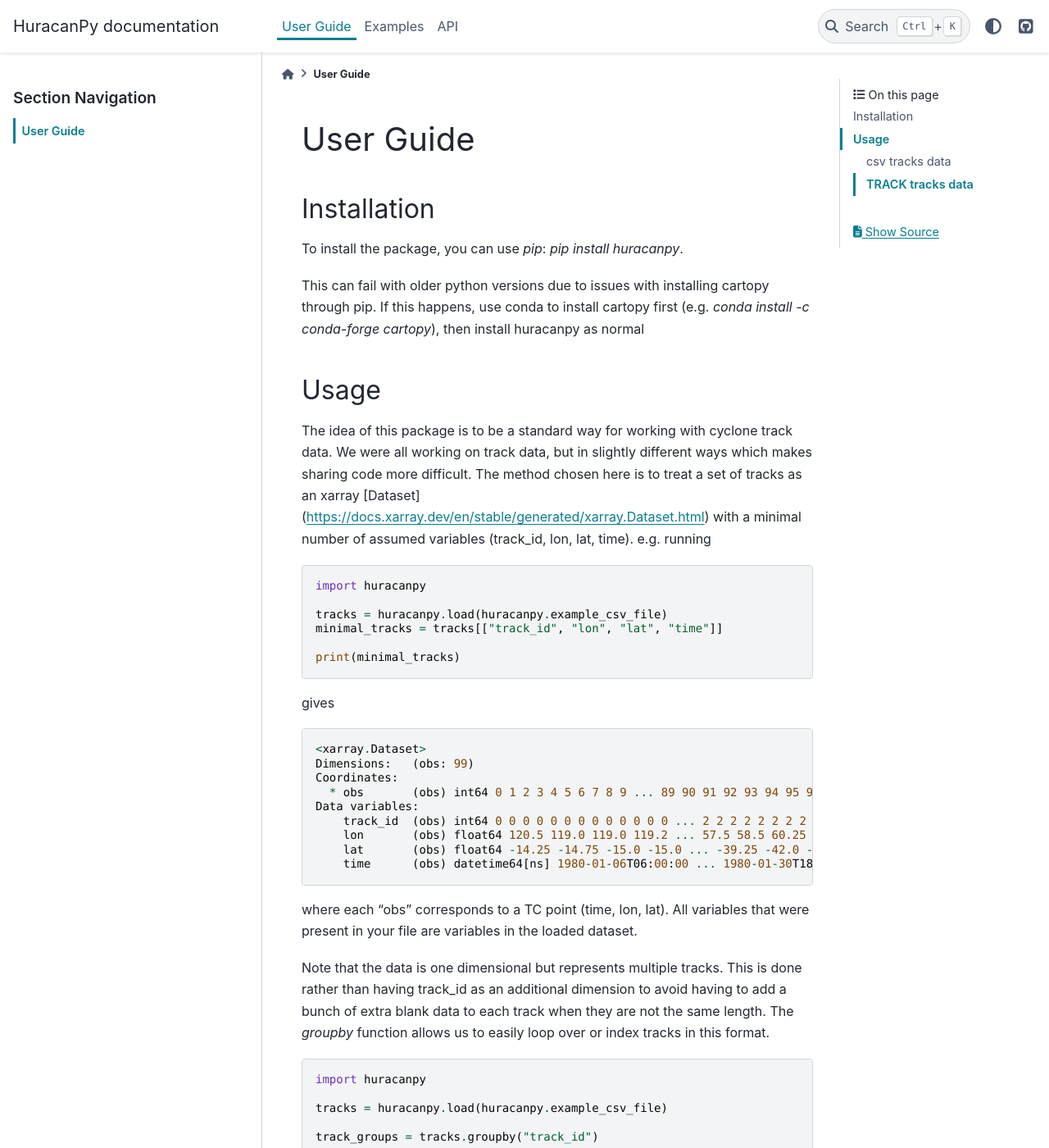
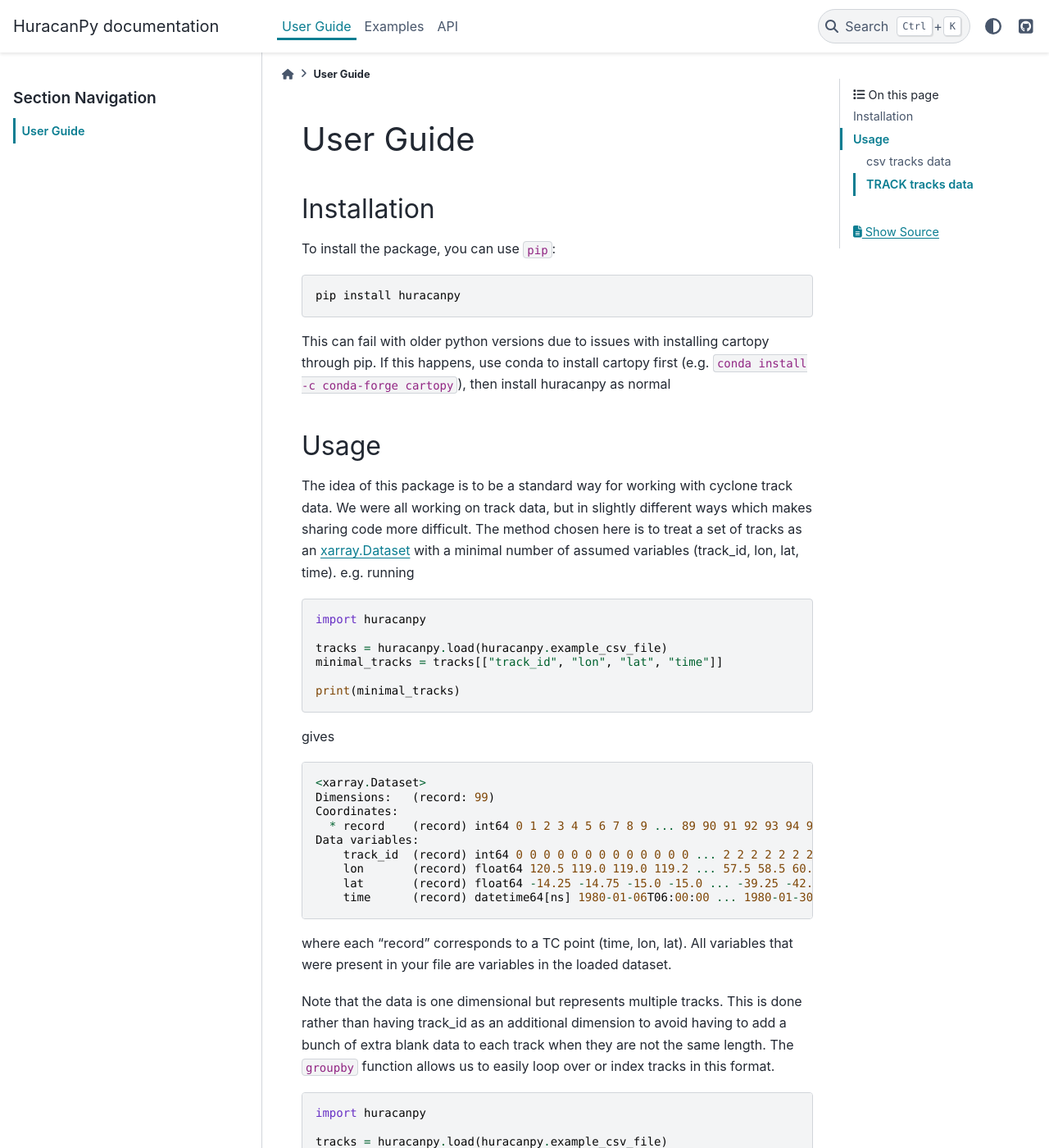
Before and after one commit to Huracan-project/huracanpy, a Sphinx documentation site: the page built from docs/user_guide/index.rst, in a window 1280 px wide and 1400 px high. Shown: the whole window at 82% size. Built offline with Sphinx 7.4.7 and the PyData theme 0.15.4, drawn with Linux system fonts in a browser that asks for light colours; some of the changed text lies outside the part shown.

Commit message:
Update user guide. Syntax differences from .md -> .rst, and obs -> record

```diff
--- a/docs/user_guide/index.rst
+++ b/docs/user_guide/index.rst
@@ -3,18 +3,19 @@ User Guide
 
 Installation
 ------------
-To install the package, you can use `pip`: `pip install huracanpy`.
+To install the package, you can use ``pip``::
+
+    pip install huracanpy
 
 This can fail with older python versions due to issues with installing cartopy through
 pip. If this happens, use conda to install cartopy first
-(e.g. `conda install -c conda-forge cartopy`), then install huracanpy as normal
+(e.g. ``conda install -c conda-forge cartopy``), then install huracanpy as normal
 
 Usage
 -----
 The idea of this package is to be a standard way for working with cyclone track data. We
 were all working on track data, but in slightly different ways which makes sharing code
-more difficult. The method chosen here is to treat a set of tracks as an xarray
-[Dataset](https://docs.xarray.dev/en/stable/generated/xarray.Dataset.html) with a
+more difficult. The method chosen here is to treat a set of tracks as an `xarray.Dataset <https://docs.xarray.dev/en/stable/generated/xarray.Dataset.html>`_ with a
 minimal number of assumed variables (track_id, lon, lat, time). e.g. running
 
 .. code-block:: python
@@ -31,21 +32,21 @@ gives
 .. code-block::
 
    <xarray.Dataset>
-   Dimensions:   (obs: 99)
+   Dimensions:   (record: 99)
    Coordinates:
-     * obs       (obs) int64 0 1 2 3 4 5 6 7 8 9 ... 89 90 91 92 93 94 95 96 97 98
+     * record    (record) int64 0 1 2 3 4 5 6 7 8 9 ... 89 90 91 92 93 94 95 96 97 98
    Data variables:
-       track_id  (obs) int64 0 0 0 0 0 0 0 0 0 0 0 0 0 ... 2 2 2 2 2 2 2 2 2 2 2 2
-       lon       (obs) float64 120.5 119.0 119.0 119.2 ... 57.5 58.5 60.25 62.25
-       lat       (obs) float64 -14.25 -14.75 -15.0 -15.0 ... -39.25 -42.0 -45.5
-       time      (obs) datetime64[ns] 1980-01-06T06:00:00 ... 1980-01-30T18:00:00
+       track_id  (record) int64 0 0 0 0 0 0 0 0 0 0 0 0 0 ... 2 2 2 2 2 2 2 2 2 2 2 2
+       lon       (record) float64 120.5 119.0 119.0 119.2 ... 57.5 58.5 60.25 62.25
+       lat       (record) float64 -14.25 -14.75 -15.0 -15.0 ... -39.25 -42.0 -45.5
+       time      (record) datetime64[ns] 1980-01-06T06:00:00 ... 1980-01-30T18:00:00
 
-where each "obs" corresponds to a TC point (time, lon, lat).
+where each "record" corresponds to a TC point (time, lon, lat).
 All variables that were present in your file are variables in the loaded dataset.
 
 Note that the data is one dimensional but represents multiple tracks. This is done
 rather than having track_id as an additional dimension to avoid having to add a bunch of
-extra blank data to each track when they are not the same length. The `groupby` function
+extra blank data to each track when they are not the same length. The ``groupby`` function
 allows us to easily loop over or index tracks in this format.
 
 .. code-block:: python
@@ -70,7 +71,7 @@ allows us to easily loop over or index tracks in this format.
 csv tracks data
 ^^^^^^^^^^^^^^^
 If you tracks are stored in csv (including if they were outputed from TempestExtremes' StitchNodes),
-you can specify the `tracker="csv"` argument, or, if your filename ends with `csv`, it will be detected automatically.
+you can specify the ``tracker="csv"`` argument, or, if your filename ends with *csv*, it will be detected automatically.
 
 TRACK tracks data
 ^^^^^^^^^^^^^^^^^
```
